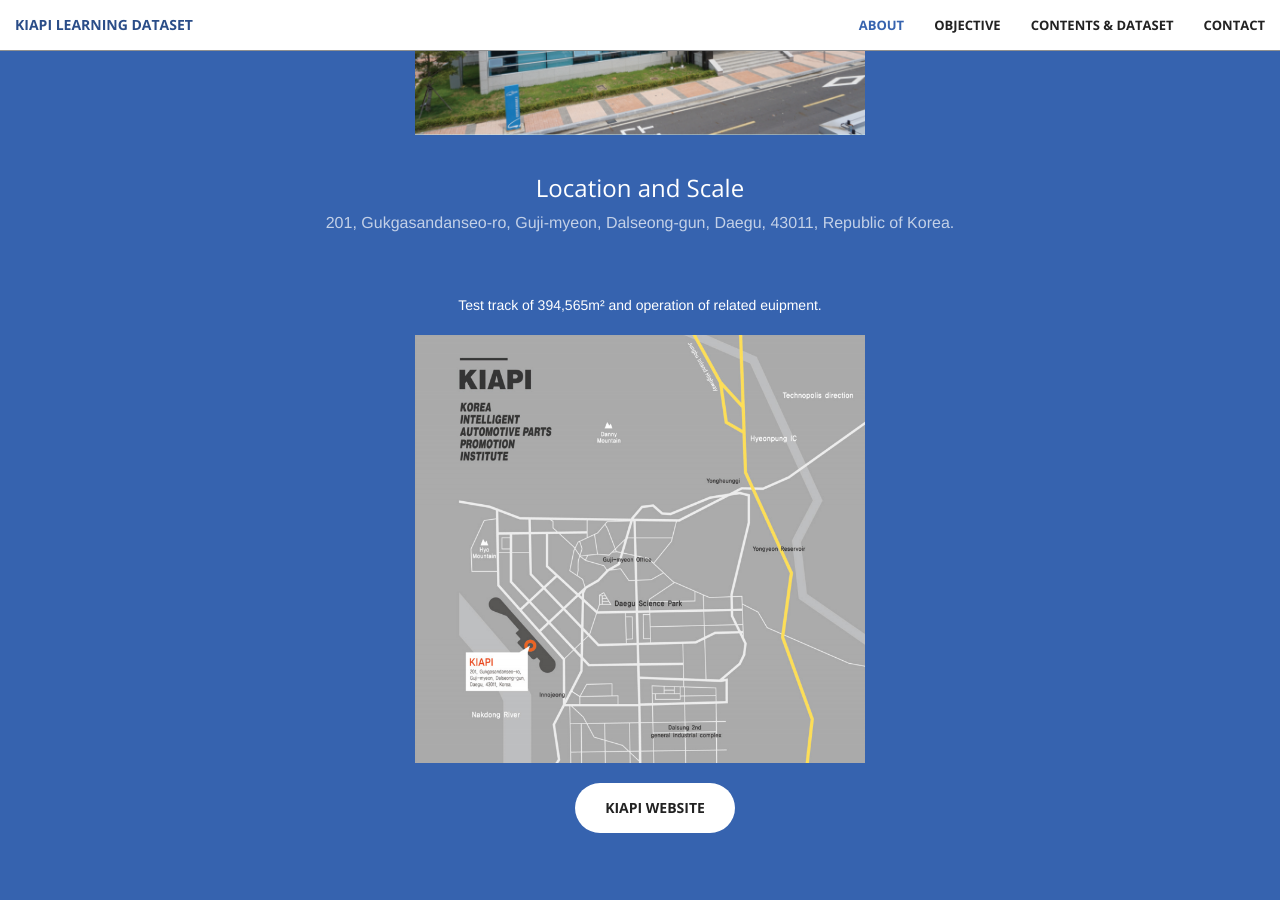
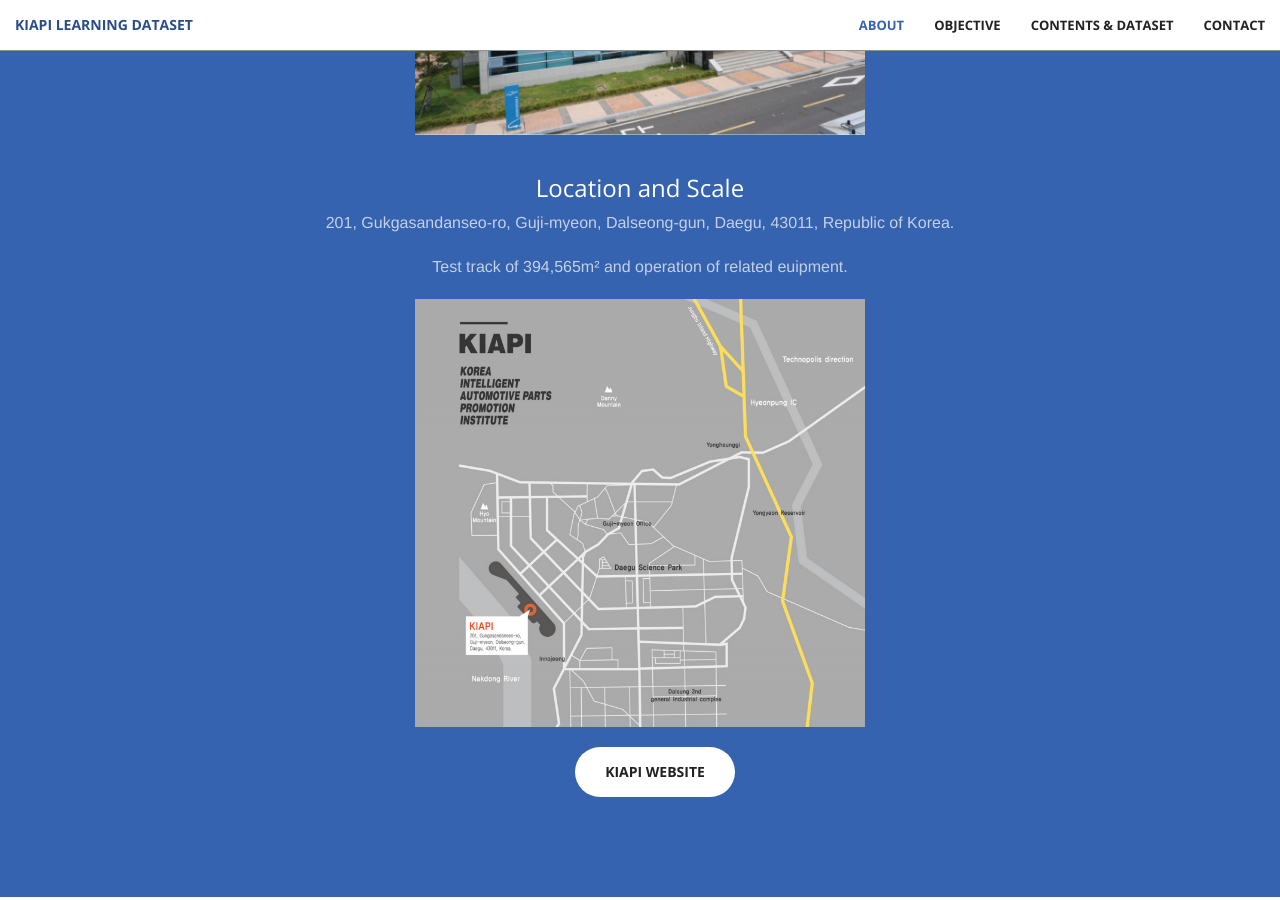
Before and after one commit to thkim1351/Kiapi-Open-Datasets.github.io, a Jekyll site: the page built from docs/index.html, in a window 1280 px wide and 900 px high, scrolled down 1448 px. Built offline with Jekyll 4.4.1, drawn with Linux system fonts in a browser that asks for light colours.

Commit message:
Update call-to-action.html

```diff
--- a/docs/_includes/call-to-action.html
+++ b/docs/_includes/call-to-action.html
@@ -15,9 +15,8 @@
         <div class="row">
             <div class="col-lg-8 col-lg-offset-2 text-center">
                 <h3>Location and Scale</h3>
-                <p class="text-faded">201, Gukgasandanseo-ro, Guji-myeon, Dalseong-gun, Daegu, 43011, Republic of Korea. </p>
-                <br>
-                <p class="text-faded"></p>Test track of 394,565m² and operation of related euipment.</p>
+                <p class="text-faded">201, Gukgasandanseo-ro, Guji-myeon, Dalseong-gun, Daegu, 43011, Republic of Korea.
+                <p class="text-faded">Test track of 394,565m² and operation of related euipment.</p>
                 <p> <img src="img/about_kiapi/kiapi_location.png" width="60%" height="60%" align="center"> </p>
         </div>
     </div>
```
